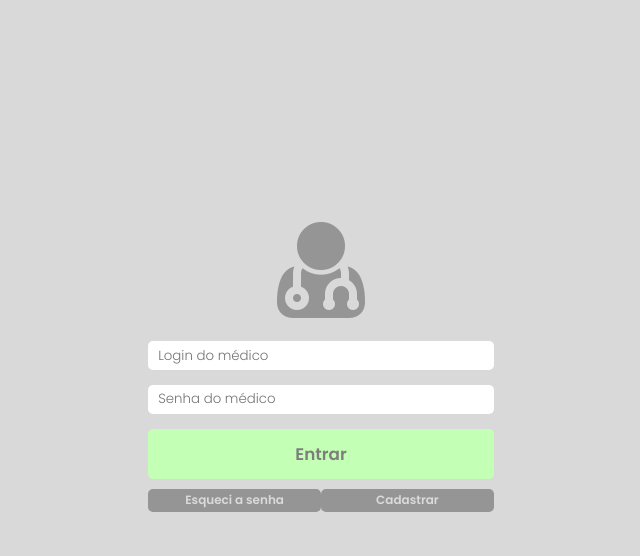
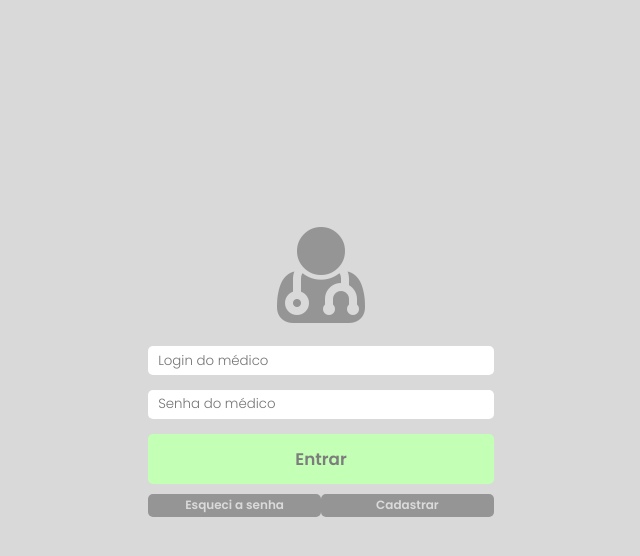
Before and after one commit to LucianaMonteiro/clinica-medica, a FastAPI app: page /app/login.html in a window 1280 px wide. Shown: the top 556 px of the page, without its empty margins (319-959 px from the left). Run offline with FastAPI, Linux system fonts and the light colour scheme.

Commit message:
Reestilizacao das paginas

```diff
--- a/static/login.html
+++ b/static/login.html
@@ -23,9 +23,9 @@
             <!-- <label for="senha-medico">Senha</label> -->
             <input type="password" id="senha-medico" placeholder="Senha do médico">
 
-            <button>
+            <div class="button">
                 <a href="home.html">Entrar</a>
-            </button>
+            </div>
 
             <div class="buttons">
                 <button class="secondary">Esqueci a senha</button>
--- a/static/styles.css
+++ b/static/styles.css
@@ -21,26 +21,6 @@
 
   body {
     background-color: var(--bg-color);
-  }
-
-  input {
-    height: 2em;
-    margin-bottom: 15px;
-    padding-left: 10px;
-  }
-
-  button {
-    height: 3em;
-    margin-bottom: 10px;
-    color: var(--font-primary);
-    font-size: 1.05em;
-    font-weight: 600;
-    background-color: var(--primary);
-  }
-
-  button a {
-    color: inherit;
-    text-decoration: none;
   }
 
   .secondary {
@@ -97,7 +77,7 @@
     justify-content: center;
     height: 12vw;
     width: 12vw;
-    padding: 10px 15px 0;
+    padding: 25px 15px 0;
     background-color: var(--primary);
   }
 
@@ -109,6 +89,33 @@
     color: var(--font-primary);
     gap: 10px;
 
+  }
+
+
+  input {
+    height: 2em;
+    margin-bottom: 15px;
+    padding-left: 10px;
+  }
+
+  div.button {
+    height: 3em;
+    width: 100%;
+    display: flex;
+    flex-direction: column;
+    justify-content: center;
+    align-content: center;
+    margin-bottom: 10px;
+    color: var(--font-primary);
+    font-size: 1.05em;
+    font-weight: 600;
+    background-color: var(--primary);
+  }
+
+  div.button a {
+    color: inherit;
+    text-align: center;
+    text-decoration: none;
   }
 
   div.buttons {
@@ -180,6 +187,7 @@
 
     .card {
       width: 100%;
+      padding: 10px 30px 0;
       justify-content: start;
     }
 
```
